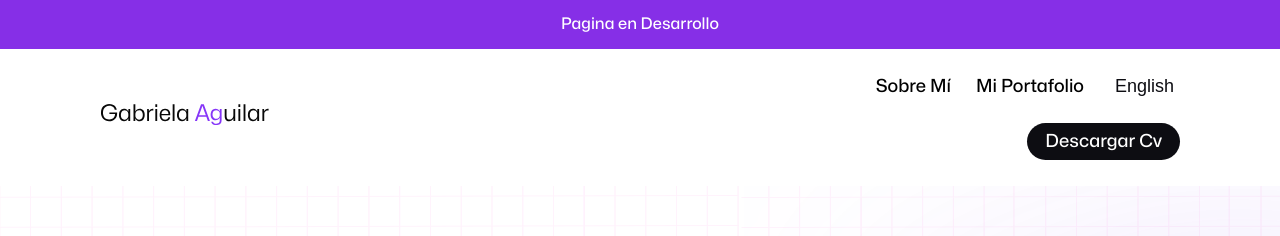
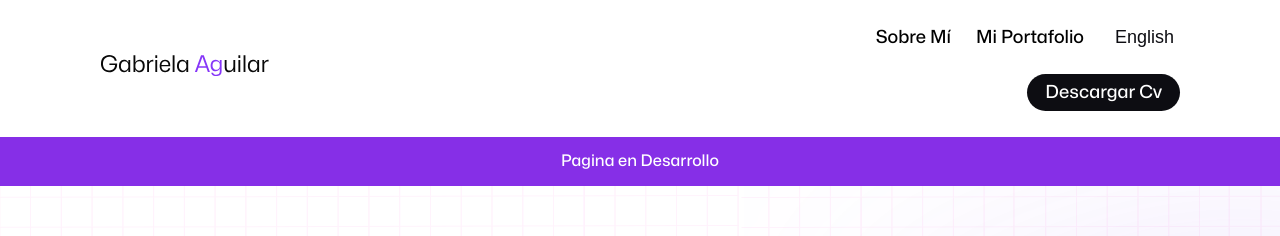
Before and after one commit to gabrielaaguilar-isset/portfolionext, a Next.js app: page / in a window 1280 px wide. Shown: the top 236 px of the page. Built offline with nearby package versions, Linux system fonts and the light colour scheme.

Commit message:
arreglos en el menu, fixed y div otro

```diff
--- a/app/UI/template/Header/Header.jsx
+++ b/app/UI/template/Header/Header.jsx
@@ -48,7 +48,7 @@ export const Header = () => {
 
   return (
     <>
-    <div className={styles.Header__DesarrolloAviso}>Pagina en Desarrollo</div>
+
       <header className={`${styles.Header} ${isSticky ? styles.sticky : ''} ${showHeader ? styles.show : styles.hide}`}>
         <div className={styles.Header_logo}>
           <Link href="/"> <img src='/gabrielaAg.svg' /></Link>
@@ -71,6 +71,7 @@ export const Header = () => {
           )
         }
       </header>
+      <div className={styles.Header__DesarrolloAviso}>Pagina en Desarrollo</div>
     </>
   );
 }
```
